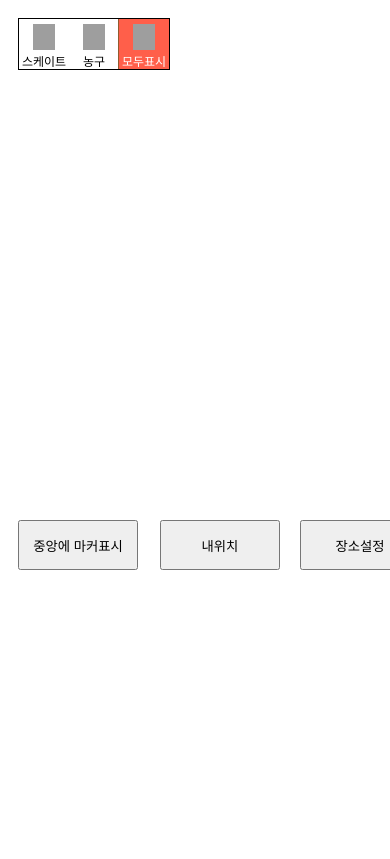
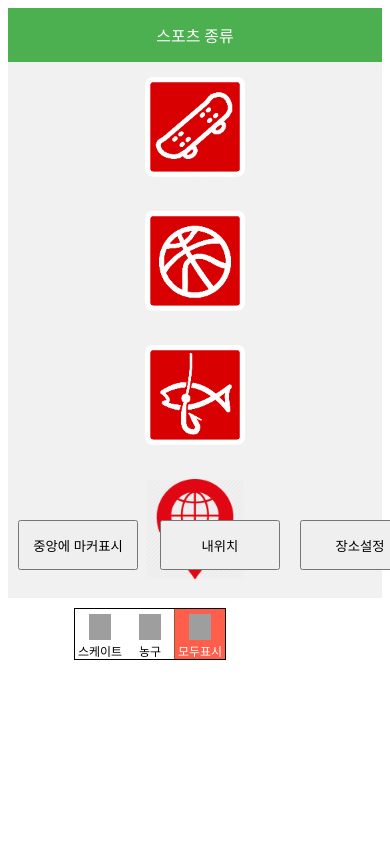
Before and after one commit to Yonsei-EE/ipTeam, a PHP site: page / in a window 390 px wide. Shown: the top 859 px of the page. Before the commit the page ends 570 px from the top, so only its background shows below. Run offline with PHP 8.4, Linux system fonts and the light colour scheme; some libraries are stand-ins or nearby versions; grey boxes are pictures that could not be loaded.

Commit message:
merge with wen

```diff
--- a/index.html
+++ b/index.html
@@ -6,13 +6,19 @@
 	<title>Test Map</title>
 	<script src="https://ajax.googleapis.com/ajax/libs/jquery/3.2.1/jquery.min.js"></script>
 	<link rel="stylesheet" href="style.css" type="text/css">
-	<!--<script type="text/javascript" src="//dapi.kakao.com/v2/maps/sdk.js?appkey=0a251234a41a2bd0ec1c296f3f1cf04b"></script>-->
+	<!--<script type="text/javascript" src="//dapi.kakao:q.com/v2/maps/sdk.js?appkey=0a251234a41a2bd0ec1c296f3f1cf04b"></script>-->
 <script type="text/javascript" src="//dapi.kakao.com/v2/maps/sdk.js?appkey=3d99118be6f66b213e232f75ada21ada"></script>
 	<script type="text/javascript" src="daumApi.js"></script>
 
 </head>
 <body>
-
+	<ul class="sidenav">
+			<li><a class="active" href="#">스포츠 종류</a></li>
+		        <li><a href=""><img src="images/Icon_Skateboard(150x150).png" height="100" width="100" alt="skateboard" /></a></li>
+                        <li><a href=""><img src="images/Icon_Basketball(150x150).png" height="100" width="100" alt="basket" /></a></li>
+                        <li><a href=""><img src="images/Icon_Fishing(150x150).png" height="100" width="100" alt="finshing" /></a></li>
+			<li><a href=""><img src="images/marker.png" height="100" width="100" alt="skateboard" /></a></li>
+	</ul>
 	<div id="mapwrap">
    	<!-- 지도가 표시될 div -->
 	<div id="map" style="width:100%;height:500px;"></div>
--- a/mainControl.js
+++ b/mainControl.js
@@ -40,7 +40,7 @@ document.getElementById("setGeolocation").addEventListener("click", function() {
 });
 
 document.getElementById("setArea").addEventListener("click", function() {
-	if(type!=all) {
+	if(type!='all') {
 		//changeMarker("area");
 		prevType = type;
 		type = 'area';
--- a/style.css
+++ b/style.css
@@ -1,5 +1,60 @@
 @charset "utf-8";
+ul.sidenav {
+    list-style-type: none;
+    margin: 0;
+    padding: 0;
+    width: 15%;
+    background-color: #f1f1f1;
+    position: fixed;
+    height: 100%;
+    overflow: auto;
+}
+ul.sidenav li a {
+    display: block;
+    color: #000;
+    padding: 8px 16px;
+    text-decoration: none;
+}
 
+ul.sidenav li a.active {
+    background-color: #4CAF50;
+    color: white;
+}
+ul.sidenav li a:hover:not(.active) {
+    background-color: #555;
+    color: white;
+}
+
+ul.sidenav li a{
+	text-align: center;
+	}
+
+#mapwrap {
+    margin-top: 0;
+    margin-left: 15%;
+    padding: 1px 16px;
+    height: 1000px;
+}
+@media screen and (max-width: 900px) {
+    ul.sidenav {
+        width: 100%;
+        height: auto;
+        position: relative;
+    }
+    ul.sidenav li a {
+        float: left;
+        padding: 15px;
+    }
+
+
+}
+@media screen and (max-width: 400px) {
+    ul.sidenav li a {
+        text-align: center;
+        float: none;
+    }
+
+}
 .mapButton {
 	width : 120px;
 	height : 50px;
```
Also changed, not shown: images/Icon_Basketball(150x150).png (added), images/Icon_Fishing(150x150).png (added), images/Icon_GPS(150x150).png (added), images/Icon_Skateboard(150x150).png (added).
